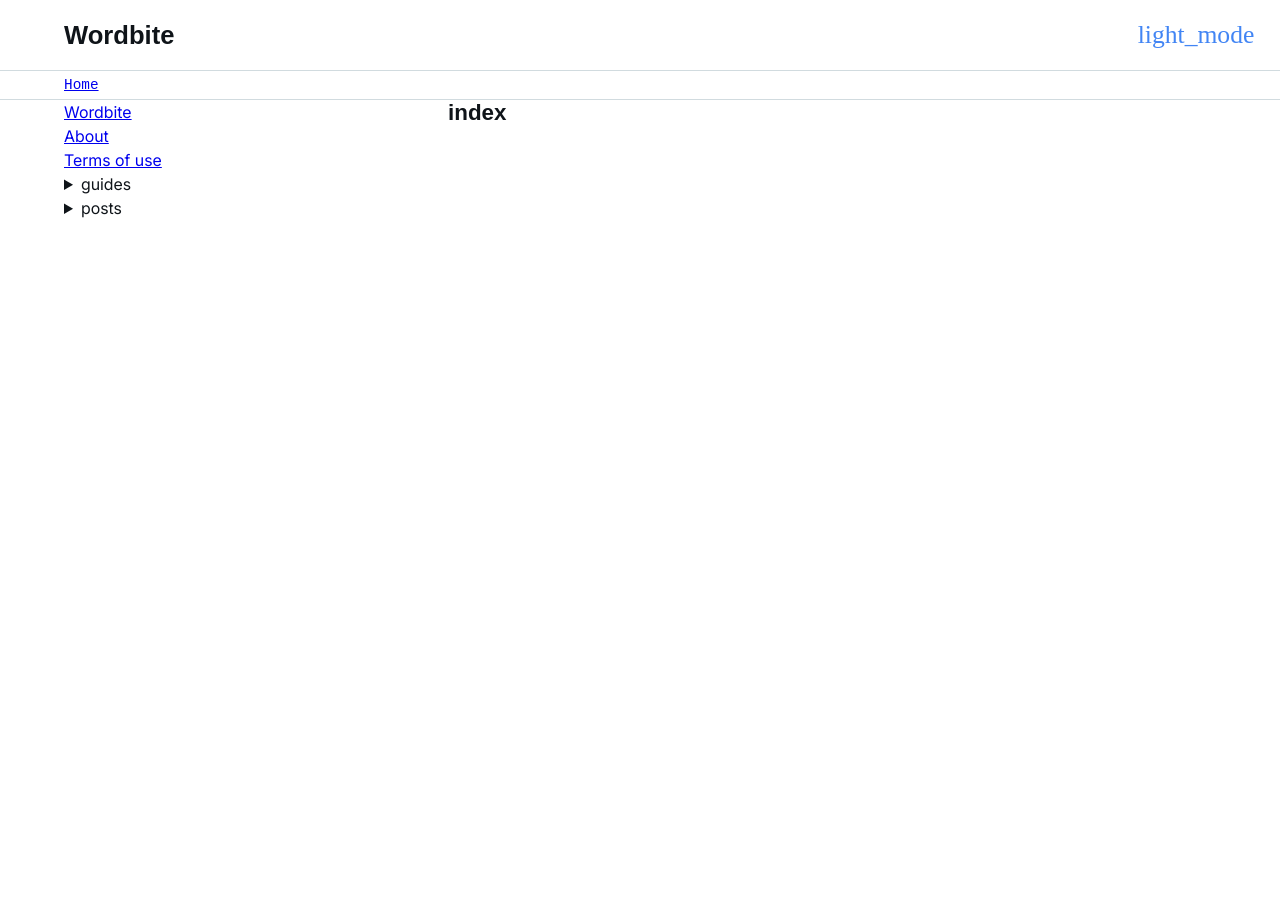
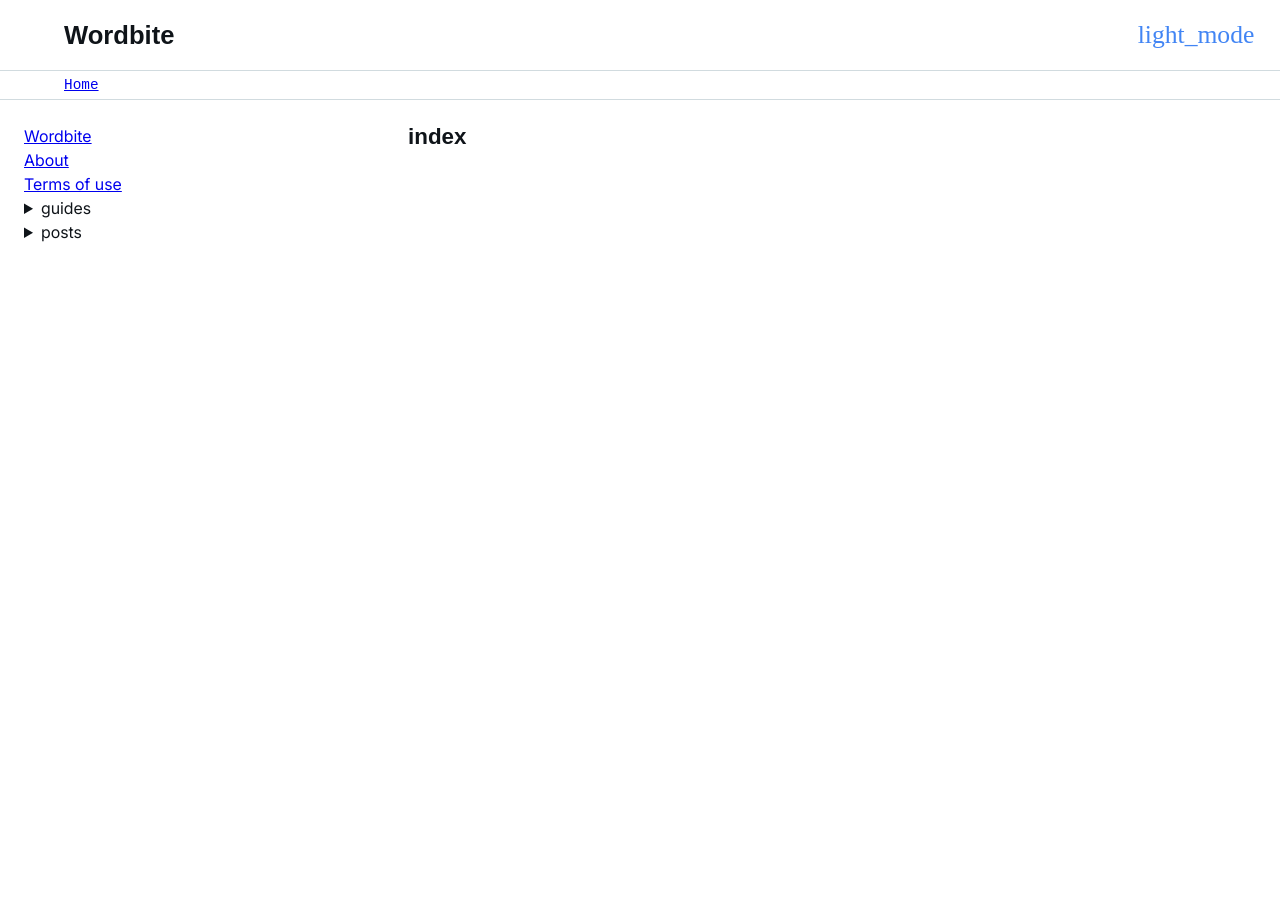
Before and after one commit to emilymcaldwell/Wordbite, a Jekyll site: the page built from index.md, in a window 1280 px wide. Built offline with Jekyll 4.4.1, drawn with Linux system fonts in a browser that asks for light colours; some web fonts are replaced; before the commit the page ends 900 px from its top, so only the background shows below that.

Commit message:
Update layout.scss

```diff
--- a/_sass/layout.scss
+++ b/_sass/layout.scss
@@ -5,6 +5,7 @@
 .layout-inner {
   display: grid;
   grid-template-columns: minmax(0, 1fr) minmax(0, 2fr);
+  margin: $padding-size 0;
 }
 
 .sidebar-nav {
```
